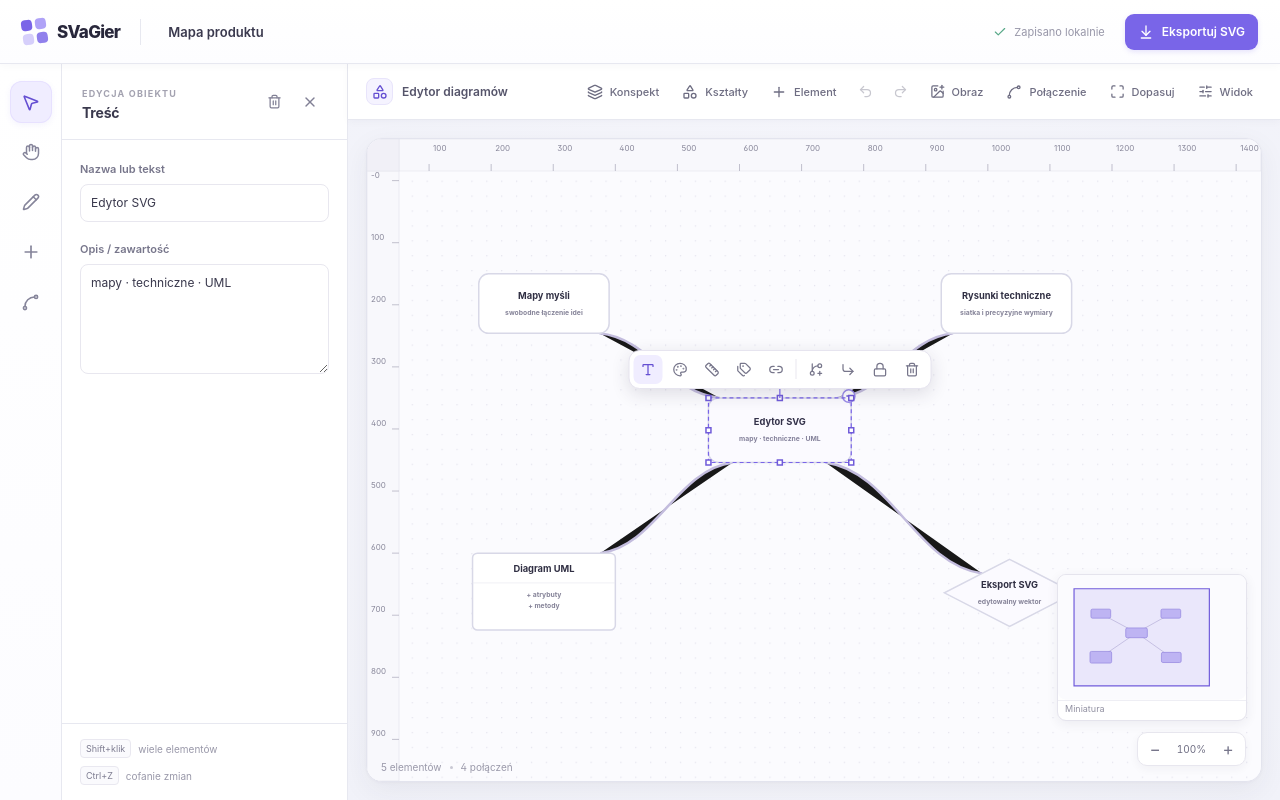
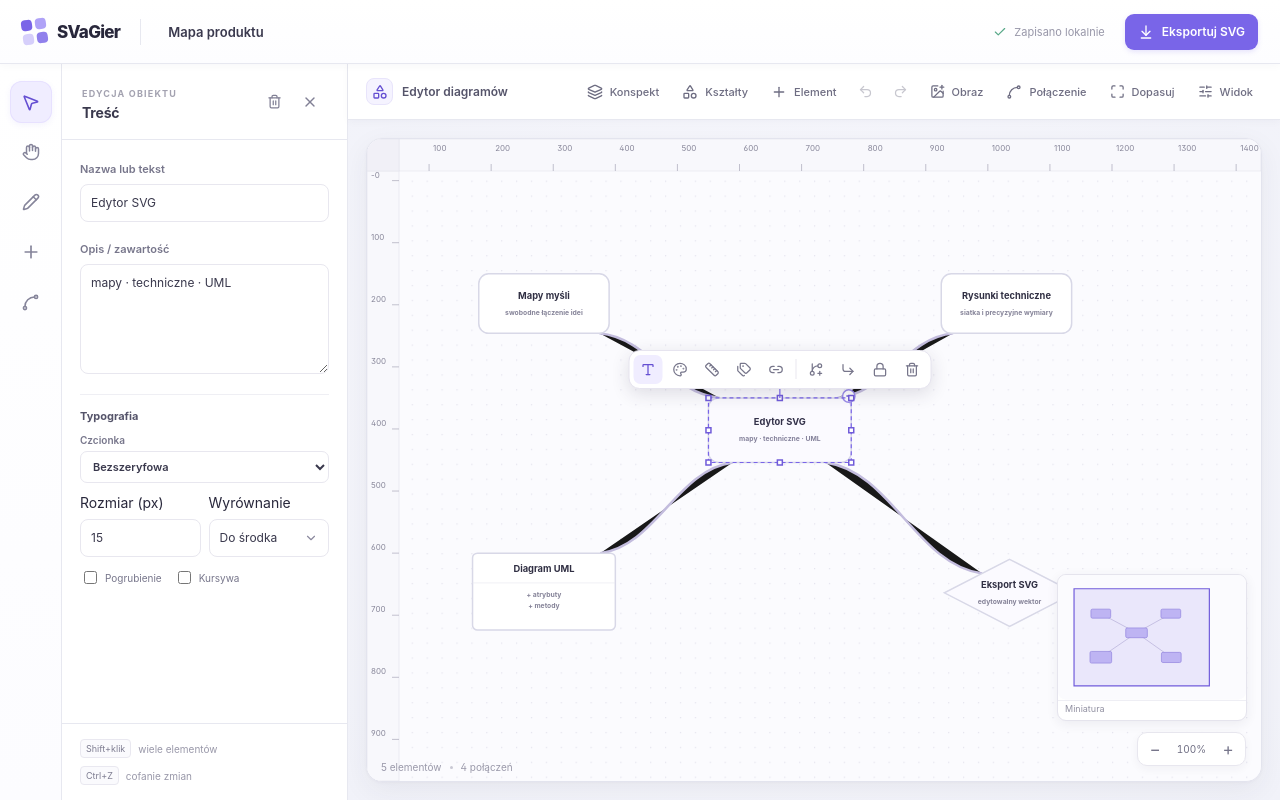
Before and after one commit to DaWitt99/SVaGier, a React (Vite) app: page / in a window 1280 px wide. Both pictures are taken after a click on the button 499 px from the left and 360 px from the top of the page. Built offline with nearby package versions, Linux system fonts and the light colour scheme.

Commit message:
Move typography controls into content panel

```diff
--- a/src/components/DiagramCanvas.tsx
+++ b/src/components/DiagramCanvas.tsx
@@ -161,7 +161,8 @@ const DiagramNodeView = memo(function DiagramNodeView({ node, selected, connectS
   const textNodeLines = [...node.title.split("\n"), ...(node.detail ? node.detail.split("\n") : [])];
   const textAnchor = node.kind === "boundary" || node.kind === "control" || node.kind === "entity" ? "start" : node.textAlign === "left" ? "start" : node.textAlign === "right" ? "end" : "middle";
   const textX = node.kind === "boundary" || node.kind === "control" || node.kind === "entity" ? node.x + 40 : node.textAlign === "left" ? node.x + 12 : node.textAlign === "right" ? node.x + node.width - 12 : node.x + node.width / 2;
-  const textStyle = { fill: node.textColor ?? "#302f43", fontSize: node.fontSize ?? 15, fontWeight: node.fontWeight ?? (node.kind === "text" ? "normal" : "650"), fontStyle: node.fontStyle ?? (node.kind === "abstractClass" ? "italic" : "normal"), textAnchor } as const;
+  const fontFamily = node.fontFamily === "serif" ? "Georgia, 'Times New Roman', serif" : node.fontFamily === "monospace" ? "'SFMono-Regular', Consolas, monospace" : "Inter, ui-sans-serif, system-ui, sans-serif";
+  const textStyle = { fill: node.textColor ?? "#302f43", fontFamily, fontSize: node.fontSize ?? 15, fontWeight: node.fontWeight ?? (node.kind === "text" ? "normal" : "650"), fontStyle: node.fontStyle ?? (node.kind === "abstractClass" ? "italic" : "normal"), textAnchor } as const;
   const ports = [
     ["top", node.x + node.width / 2, node.y], ["right", node.x + node.width, node.y + node.height / 2],
     ["bottom", node.x + node.width / 2, node.y + node.height], ["left", node.x, node.y + node.height / 2],
--- a/src/components/InspectorPanel.tsx
+++ b/src/components/InspectorPanel.tsx
@@ -62,6 +62,23 @@ export default function InspectorPanel({
               <textarea id="node-detail" rows={5} value={node.detail} disabled={disabled} onChange={(event) => onUpdateNode(node.id, { detail: event.target.value })} />
             </div>}
             {(node.kind === "class" || node.kind === "interface" || node.kind === "abstractClass") && <p className="inspector-hint">Wpisz atrybuty i metody w osobnych wierszach.</p>}
+            {node.kind !== "line" && node.kind !== "freehand" && node.kind !== "image" && node.kind !== "forkJoin" && node.kind !== "activation" && <div className="inspector-typography">
+              <h3>Typografia</h3>
+              <label className="settings-field">
+                <span>Czcionka</span>
+                <select value={node.fontFamily ?? "sans"} disabled={disabled} onChange={(event) => onUpdateNode(node.id, { fontFamily: event.target.value as DiagramNode["fontFamily"] })}>
+                  <option value="sans">Bezszeryfowa</option><option value="serif">Szeryfowa</option><option value="monospace">Monospace</option>
+                </select>
+              </label>
+              <div className="settings-fields-row inspector-typography-row">
+                <label className="field-group"><span>Rozmiar (px)</span><input type="number" min="8" max="96" value={node.fontSize ?? 15} disabled={disabled} onChange={(event) => onUpdateNode(node.id, { fontSize: Math.max(8, Math.min(96, Number(event.target.value) || 8)) })} /></label>
+                <label className="field-group"><span>Wyrównanie</span><select value={node.textAlign ?? "center"} disabled={disabled} onChange={(event) => onUpdateNode(node.id, { textAlign: event.target.value as DiagramNode["textAlign"] })}><option value="left">Do lewej</option><option value="center">Do środka</option><option value="right">Do prawej</option></select></label>
+              </div>
+              <div className="text-format-toggles">
+                <label><input type="checkbox" checked={node.fontWeight === "bold"} disabled={disabled} onChange={(event) => onUpdateNode(node.id, { fontWeight: event.target.checked ? "bold" : "normal" })} /> Pogrubienie</label>
+                <label><input type="checkbox" checked={node.fontStyle === "italic"} disabled={disabled} onChange={(event) => onUpdateNode(node.id, { fontStyle: event.target.checked ? "italic" : "normal" })} /> Kursywa</label>
+              </div>
+            </div>}
           </>}
 
           {section === "style" && <>
@@ -76,20 +93,7 @@ export default function InspectorPanel({
                 <label className="field-group"><span>Wypełnienie</span><input type="color" value={node.fill ?? "#ffffff"} disabled={disabled || node.kind === "text" || node.kind === "initialState" || node.kind === "actor" || node.kind === "requiredInterface"} onChange={(event) => onUpdateNode(node.id, { fill: event.target.value })} /></label>
                 <label className="field-group"><span>Kontur</span><input type="color" value={node.stroke ?? "#d8d8e7"} disabled={disabled} onChange={(event) => onUpdateNode(node.id, { stroke: event.target.value })} /></label>
               </div>
-              <div className="settings-fields-row inspector-color-row">
-                <label className="field-group"><span>Kolor tekstu</span><input type="color" value={node.textColor ?? "#302f43"} disabled={disabled} onChange={(event) => onUpdateNode(node.id, { textColor: event.target.value })} /></label>
-                <label className="field-group"><span>Rozmiar tekstu</span><input type="number" min="8" max="96" value={node.fontSize ?? 15} disabled={disabled} onChange={(event) => onUpdateNode(node.id, { fontSize: Math.max(8, Math.min(96, Number(event.target.value) || 8)) })} /></label>
-              </div>
-              <label className="settings-field">
-                <span>Wyrównanie tekstu</span>
-                <select value={node.textAlign ?? "center"} disabled={disabled} onChange={(event) => onUpdateNode(node.id, { textAlign: event.target.value as DiagramNode["textAlign"] })}>
-                  <option value="left">Do lewej</option><option value="center">Do środka</option><option value="right">Do prawej</option>
-                </select>
-              </label>
-              <div className="text-format-toggles">
-                <label><input type="checkbox" checked={node.fontWeight === "bold"} disabled={disabled} onChange={(event) => onUpdateNode(node.id, { fontWeight: event.target.checked ? "bold" : "normal" })} /> Pogrubienie</label>
-                <label><input type="checkbox" checked={node.fontStyle === "italic"} disabled={disabled} onChange={(event) => onUpdateNode(node.id, { fontStyle: event.target.checked ? "italic" : "normal" })} /> Kursywa</label>
-              </div>
+              <label className="field-group inspector-color-control"><span>Kolor tekstu</span><input type="color" value={node.textColor ?? "#302f43"} disabled={disabled} onChange={(event) => onUpdateNode(node.id, { textColor: event.target.value })} /></label>
             </>}
             {(node.kind === "freehand" || node.kind === "line") && <div className="settings-fields-row inspector-color-row">
               <label className="field-group"><span>Kolor linii</span><input type="color" value={node.stroke ?? "#5e50b4"} disabled={disabled} onChange={(event) => onUpdateNode(node.id, { stroke: event.target.value })} /></label>
--- a/src/exportSvg.ts
+++ b/src/exportSvg.ts
@@ -85,6 +85,7 @@ function renderNode(node: DiagramNode): string {
   const titleY = umlClassifier ? node.y + 30 : node.kind === "actor" ? node.y + node.height - 18 : node.kind === "lifeline" ? node.y + 26 : labelBelowSymbol ? node.y + node.height + 17 : center.y - 8;
   const detailY = umlClassifier ? node.y + 70 : node.kind === "actor" ? node.y + node.height - 2 : labelBelowSymbol ? node.y + node.height + 34 : center.y + 18;
   const titleSize = node.fontSize ?? (node.kind === "text" ? 20 : 15);
+  const fontFamily = node.fontFamily === "serif" ? "Georgia, 'Times New Roman', serif" : node.fontFamily === "monospace" ? "'SFMono-Regular', Consolas, monospace" : "Inter, Arial, sans-serif";
   const titleLines = node.title.split("\n");
   const detailLines = node.detail ? node.detail.split("\n") : [];
   const hideCaption = node.kind === "line" || node.kind === "forkJoin" || node.kind === "activation";
@@ -108,7 +109,7 @@ function renderNode(node: DiagramNode): string {
   const rotation = node.rotation ? ` transform="rotate(${node.rotation} ${center.x} ${center.y})"` : "";
   const priorityColor = node.priority === "high" ? "#df6a72" : node.priority === "medium" ? "#e2a843" : node.priority === "low" ? "#6fa8d8" : null;
   const badges = `${priorityColor ? `<circle cx="${node.x + node.width - 12}" cy="${node.y + 12}" r="5" fill="${priorityColor}" stroke="#fff" stroke-width="2"/>` : ""}${node.labels?.length ? `<text x="${center.x}" y="${node.y + node.height - 7}" fill="#88859a" font-size="9" text-anchor="middle">${escapeXml(node.labels.slice(0, 2).join(" · "))}</text>` : ""}`;
-  const group = `<g font-family="Inter, Arial, sans-serif"${rotation}>${shape}${node.kind === "image" || node.kind === "freehand" ? "" : `${title}${detail}`}${badges}</g>`;
+  const group = `<g font-family="${escapeXml(fontFamily)}"${rotation}>${shape}${node.kind === "image" || node.kind === "freehand" ? "" : `${title}${detail}`}${badges}</g>`;
   return node.linkUrl ? `<a href="${escapeXml(node.linkUrl)}" target="_blank">${group}</a>` : group;
 }
 
--- a/src/model.ts
+++ b/src/model.ts
@@ -8,6 +8,7 @@ export type ShapeKind =
 export type InspectorSection = "content" | "style" | "size" | "details" | "link";
 export type MindMapLayout = "manual" | "tree" | "radial" | "horizontal";
 export type NodePriority = "low" | "medium" | "high";
+export type DiagramFontFamily = "sans" | "serif" | "monospace";
 
 export interface CurvePoint {
   x: number;
@@ -39,6 +40,7 @@ export interface DiagramNode {
   stroke?: string;
   strokeWidth?: number;
   textColor?: string;
+  fontFamily?: DiagramFontFamily;
   fontSize?: number;
   fontWeight?: "normal" | "bold";
   fontStyle?: "normal" | "italic";
--- a/src/styles.css
+++ b/src/styles.css
@@ -1975,3 +1975,26 @@ kbd {
   .inspector-heading { flex-basis: 62px; }
   .inspector-footer { display: none; }
 }
+
+.inspector-typography {
+  display: flex;
+  flex-direction: column;
+  gap: 11px;
+  padding-top: 14px;
+  border-top: 1px solid #efeff4;
+}
+
+.inspector-typography h3 {
+  margin: 0;
+  color: #55546a;
+  font-size: 11px;
+  font-weight: 700;
+}
+
+.inspector-typography-row { grid-template-columns: repeat(2, minmax(0, 1fr)); }
+
+.inspector-color-control input[type="color"] {
+  height: 34px;
+  padding: 3px;
+  cursor: pointer;
+}
```
